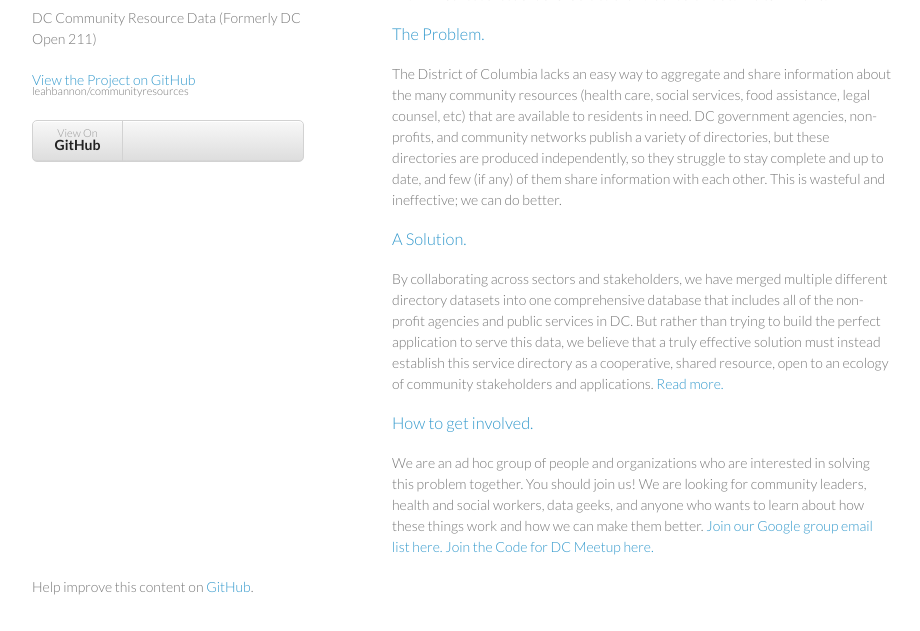
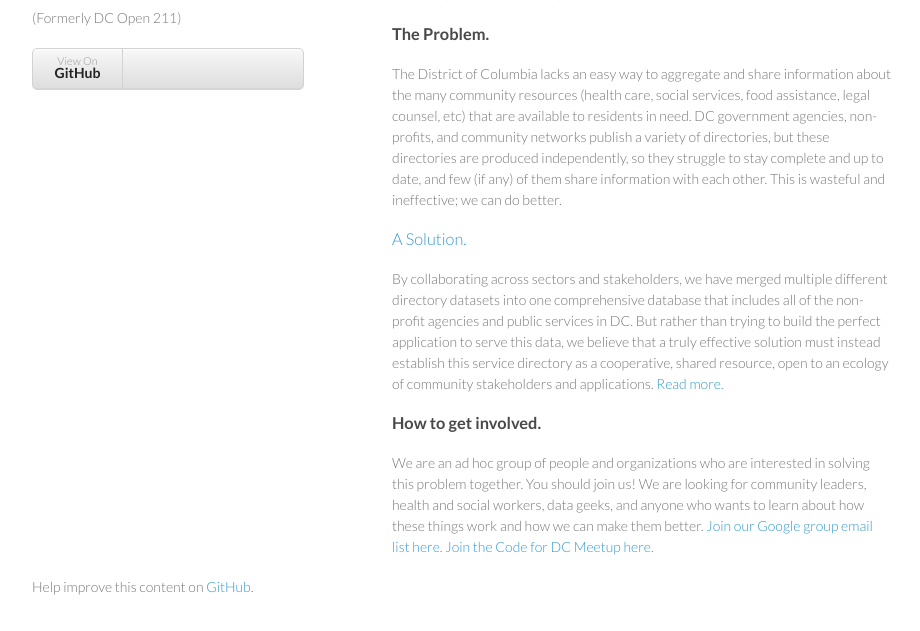
Before and after one commit to civictechdc/communityresources, a plain HTML site: page index.html in a window 1280 px wide. Shown: the part 133-764 px from the top of the page, without its empty margins (178-1098 px from the left). Drawn offline with Linux system fonts and the light colour scheme.

Commit message:
Update index.html

```diff
--- a/index.html
+++ b/index.html
@@ -16,9 +16,7 @@
     <div class="wrapper">
       <header>
         <h1>DC Community Resources Data</h1>
-        <p>DC Community Resource Data (Formerly DC Open 211)</p>
-
-        <p class="view"><a href="https://github.com/leahbannon/communityresources">View the Project on GitHub <small>leahbannon/communityresources</small></a></p>
+        <p>(Formerly DC Open 211)</p>
         <ul>
           <li><a href="https://github.com/leahbannon/communityresources">View On <strong>GitHub</strong></a></li>
         </ul>
@@ -29,18 +27,15 @@
 
 <p>When someone in our community is in need of some kind of assistance, it’s hard to know what resources are available to them. It shouldn’t be. We can fix this. </p>
 
-<h3>
-<a name="the-problem" class="anchor" href="#the-problem"><span class="octicon octicon-link">The Problem.</span></a></h3>
+<h3>The Problem.</h3>
 
 <p>The District of Columbia lacks an easy way to aggregate and share information about the many community resources (health care, social services, food assistance, legal counsel, etc) that are available to residents in need. DC government agencies, non-profits, and community networks publish a variety of directories, but these directories are produced independently, so they struggle to stay complete and up to date, and few (if any) of them share information with each other. This is wasteful and ineffective; we can do better.</p>
 
-<h3>
-<a name="a-solution" class="anchor" href="#a-solution">A Solution.<span class="octicon octicon-link"></span></a></h3>
+<h3><a href="/communityresources/solution.html">A Solution.</a></h3>
 
 <p>By collaborating across sectors and stakeholders, we have merged multiple different directory datasets into one comprehensive database that includes all of the non-profit agencies and public services in DC. But rather than trying to build the perfect application to serve this data, we believe that a truly effective solution must instead establish this service directory as a cooperative, shared resource, open to an ecology of community stakeholders and applications. <a href="/communityresources/solution.html">Read more.</a></p>
 
-<h3>
-<a name="how-to-get-involved" class="anchor" href="#how-to-get-involved"><span class="octicon octicon-link">How to get involved.</span></a></h3>
+<h3>How to get involved.</h3>
 
 <p>We are an ad hoc group of people and organizations who are interested in solving this problem together. You should join us! We are looking for community leaders, health and social workers, data geeks, and anyone who wants to learn about how these things work and how we can make them better. <a href="https://groups.google.com/forum/?fromgroups#!members/dcresourceplatform">Join our Google group email list here.</a> <a href="http://meetup.com/cfabrigade/Washington-DC/">Join the Code for DC Meetup here.</a></p>
       </section>
```
